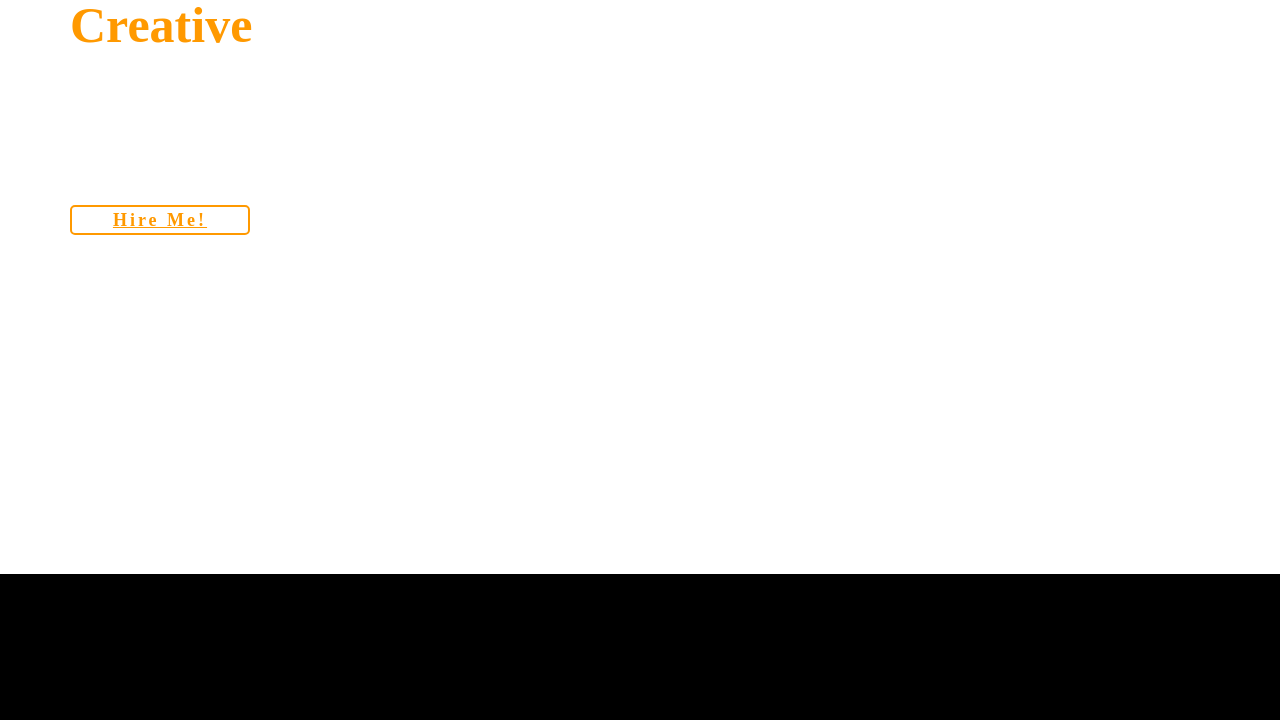
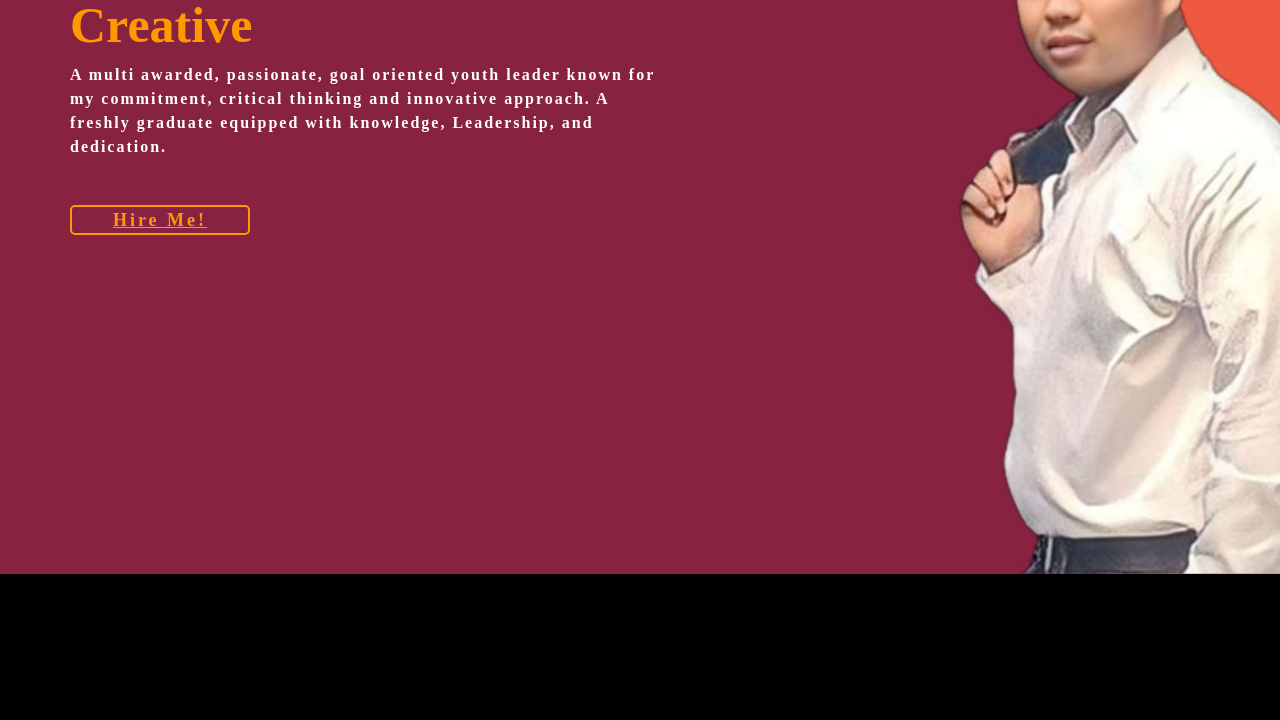
Before and after one commit to gabutin-dione/gabutin-dione, a plain HTML site: page index.html in a window 1280 px wide. Shown: the part 306-1026 px from the top of the page. Drawn offline with nearby package versions, Linux system fonts and the light colour scheme; a web font is replaced by a local one.

Commit message:
Update index.html

```diff
--- a/index.html
+++ b/index.html
@@ -26,7 +26,7 @@
     width: 100%;
     height: 100vh;
     background: linear-gradient(90deg, #872341 70%, #F05941 30%);
-    background-image: url(./image/dione3.jpg);
+    background-image: url(dione3.jpg);
     background-position: left;
     background-size: cover;
     background-attachment: fixed;
```
